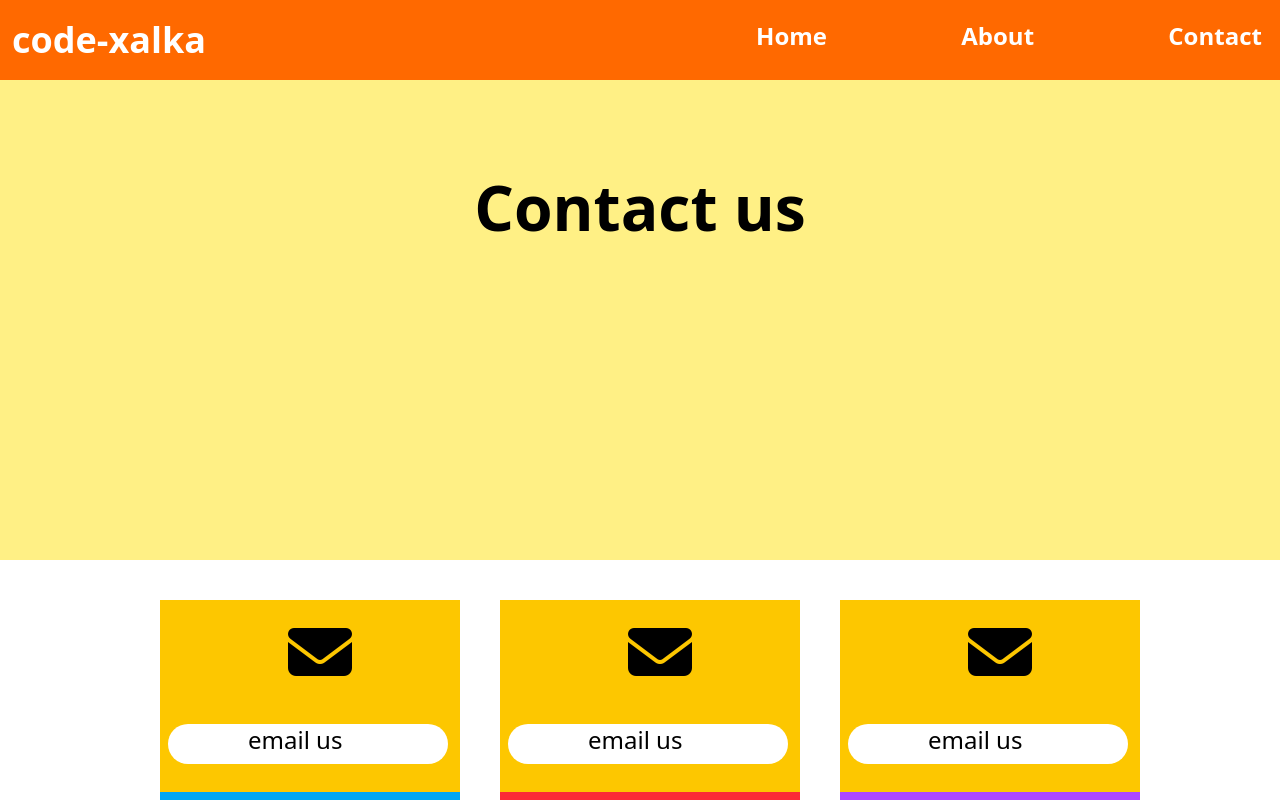
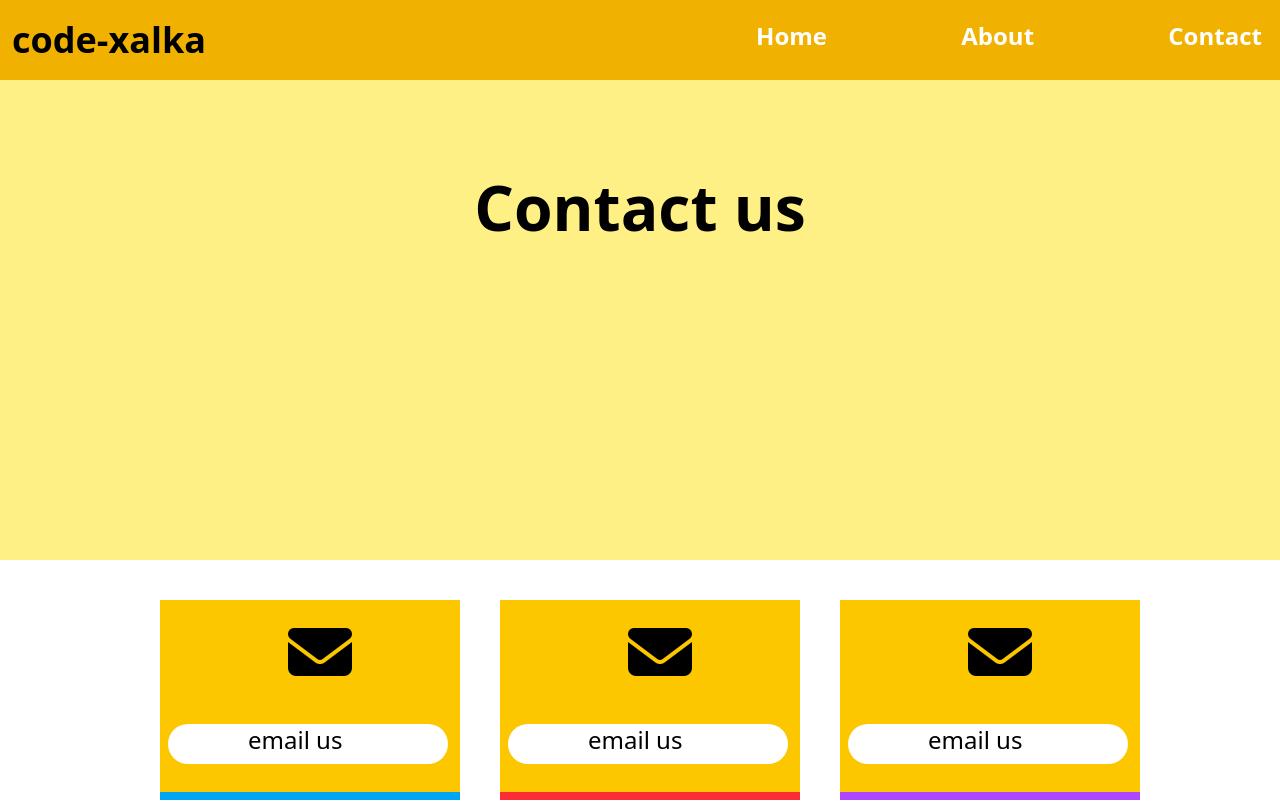
Before and after one commit to yashaasidi/codexalka, a plain HTML site: page contact.html in a window 1280 px wide. Shown: the top 803 px of the page. Drawn offline with nearby package versions, Linux system fonts and the light colour scheme.

Commit message:
waxa update ku sameye contact page qabtisa headerka waxa labadaly bacground colorka io text color

```diff
--- a/contact.html
+++ b/contact.html
@@ -9,8 +9,8 @@
 </head>
 <body>
     <div class="" >
-        <div class="flex pt-5 bg-orange-500 pb-5 ">
-            <h1 class="text-4xl font-semibold text-white pl-3">code-xalka</h1>
+        <div class="flex pt-5 bg-yellow-500 pb-5 ">
+            <h1 class="text-4xl font-semibold text-black pl-3">code-xalka</h1>
             <ul class="pl-[550px] space-x-32 text-white font-semibold text-2xl hover:text-teal-400">
                 <a href="index.html">Home</a>
             <a href="about.html">About</a>
```
